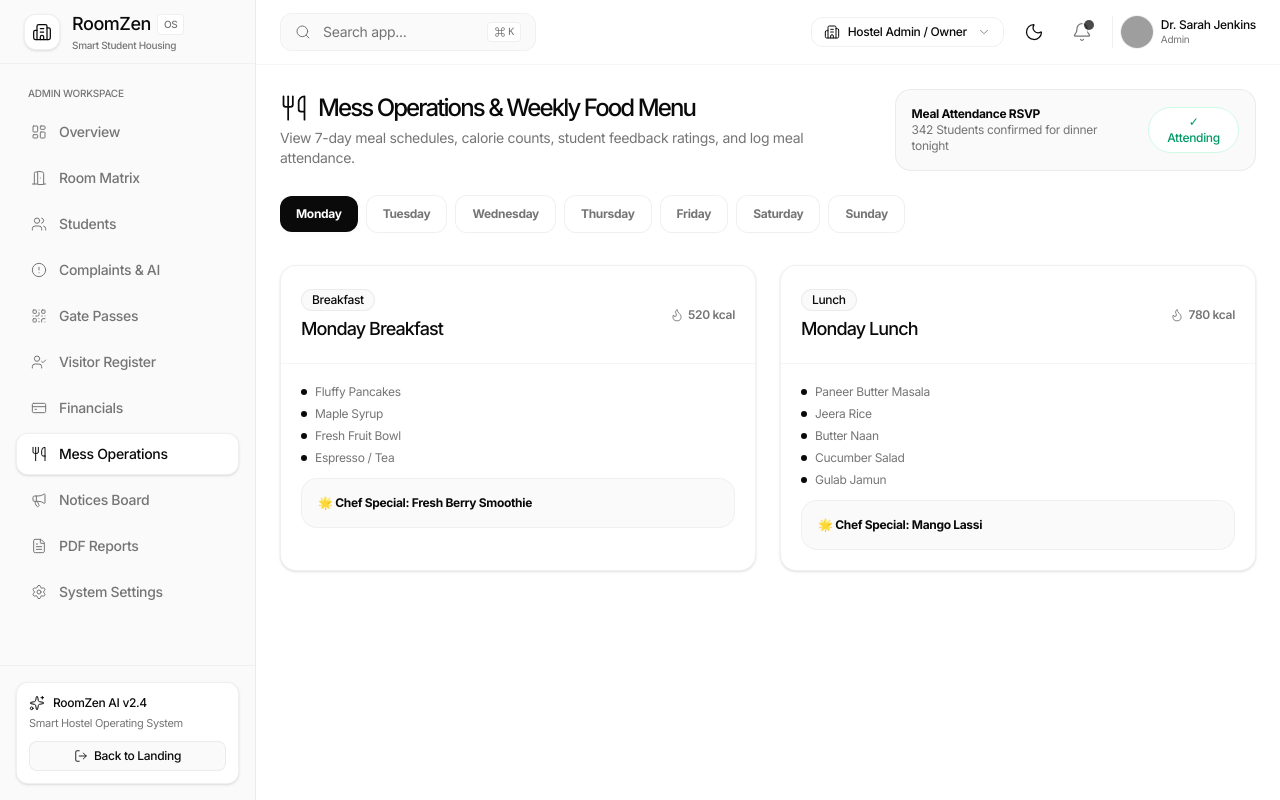
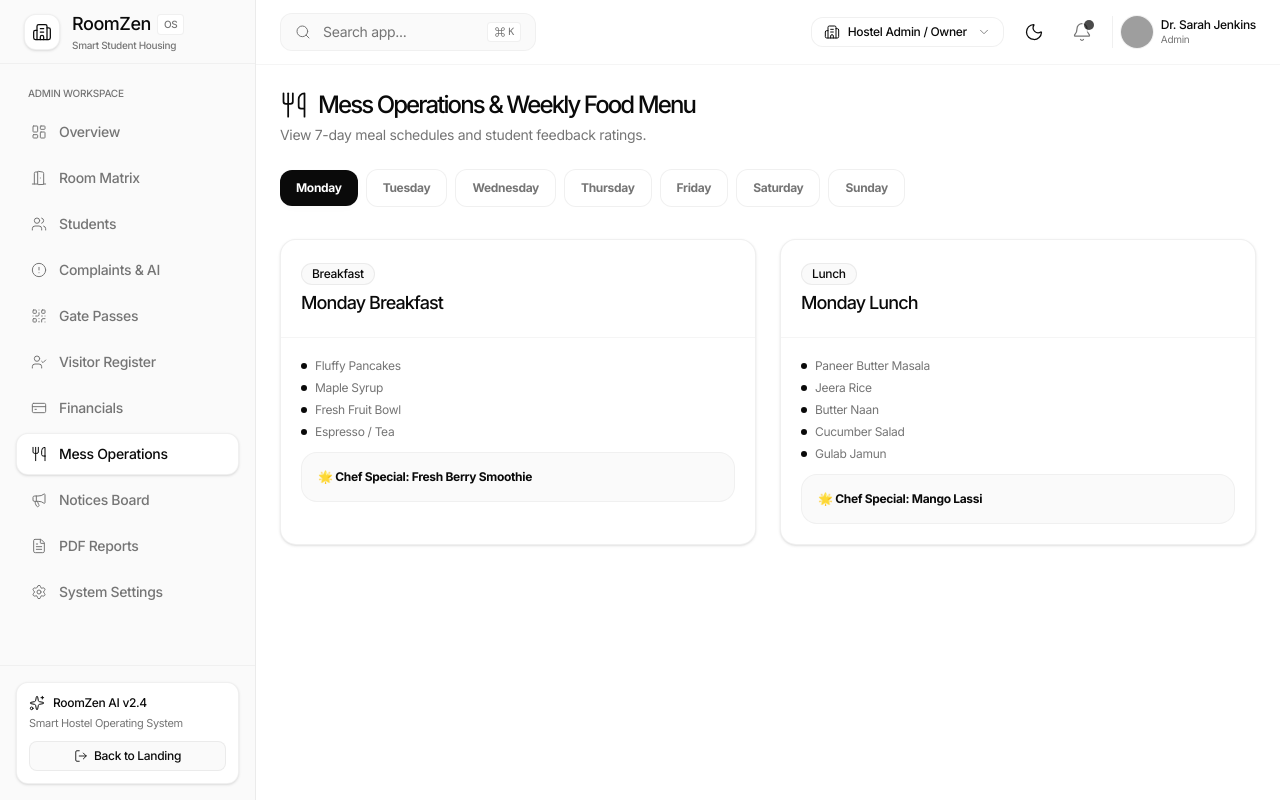
Before and after one commit to adhithyapandiri-a11y/SyntaxSquad, a Next.js app: page /dashboard/mess in a window 1280 px wide. Built offline with nearby package versions, Linux system fonts and the light colour scheme; grey boxes are pictures that could not be loaded.

Commit message:
Remove calorie transparency and attendance counters

```diff
--- a/app/dashboard/mess/page.tsx
+++ b/app/dashboard/mess/page.tsx
@@ -18,8 +18,6 @@ export default function MessPage() {
     | "Saturday"
     | "Sunday"
   >("Monday");
-  const [mealAttendanceCount, setMealAttendanceCount] = useState(342);
-  const [userAttending, setUserAttending] = useState(true);
 
   const days = [
     "Monday",
@@ -43,34 +41,8 @@ export default function MessPage() {
             Mess Operations & Weekly Food Menu
           </h1>
           <p className="text-sm text-[#757575] mt-1">
-            View 7-day meal schedules, calorie counts, student feedback ratings,
-            and log meal attendance.
+            View 7-day meal schedules and student feedback ratings.
           </p>
-        </div>
-
-        <div className="p-4 rounded-2xl bg-[#FAFAFA] border border-[rgba(0,0,0,0.06)] flex items-center gap-3 text-xs">
-          <div>
-            <span className="font-bold text-[#0A0A0A]">
-              Meal Attendance RSVP
-            </span>
-            <p className="text-[#757575]">
-              {mealAttendanceCount} Students confirmed for dinner tonight
-            </p>
-          </div>
-          <Button
-            size="sm"
-            variant={userAttending ? "success" : "outline"}
-            onClick={() => {
-              setUserAttending(!userAttending);
-              setMealAttendanceCount(
-                userAttending
-                  ? mealAttendanceCount - 1
-                  : mealAttendanceCount + 1,
-              );
-            }}
-          >
-            {userAttending ? "✓ Attending" : "RSVP Meal"}
-          </Button>
         </div>
       </div>
 
@@ -109,15 +81,6 @@ export default function MessPage() {
                     {m.dayOfWeek} {m.mealType}
                   </CardTitle>
                 </div>
-                {m.calories && (
-                  <span className="text-xs font-semibold text-[#757575] flex items-center gap-1">
-                    <Flame
-                      className="w-3.5 h-3.5 text-[#757575]"
-                      strokeWidth={1.5}
-                    />{" "}
-                    {m.calories} kcal
-                  </span>
-                )}
               </CardHeader>
               <CardContent className="space-y-3">
                 <ul className="space-y-1.5 text-xs text-[#757575]">
--- a/app/page.tsx
+++ b/app/page.tsx
@@ -103,7 +103,7 @@ export default function LandingPage() {
       icon: Utensils,
       title: "Mess Planner",
       description:
-        "Dynamic 7-day meal schedules, calorie transparency, and daily meal attendance counters.",
+        "Dynamic 7-day meal schedules and student feedback ratings.",
     },
     {
       icon: ShieldCheck,
--- a/lib/store/useStore.ts
+++ b/lib/store/useStore.ts
@@ -383,31 +383,27 @@ const mockMessMenu: MessMenuItem[] = [
     dayOfWeek: 'Monday',
     mealType: 'breakfast',
     items: ['Fluffy Pancakes', 'Maple Syrup', 'Fresh Fruit Bowl', 'Espresso / Tea'],
-    specialItem: 'Fresh Berry Smoothie',
-    calories: 520
+    specialItem: 'Fresh Berry Smoothie'
   },
   {
     id: 'menu_mon_lunch',
     dayOfWeek: 'Monday',
     mealType: 'lunch',
     items: ['Paneer Butter Masala', 'Jeera Rice', 'Butter Naan', 'Cucumber Salad', 'Gulab Jamun'],
-    specialItem: 'Mango Lassi',
-    calories: 780
+    specialItem: 'Mango Lassi'
   },
   {
     id: 'menu_tue_breakfast',
     dayOfWeek: 'Tuesday',
     mealType: 'breakfast',
-    items: ['South Indian Masala Dosa', 'Coconut Chutney', 'Sambar', 'Filter Coffee'],
-    calories: 460
+    items: ['South Indian Masala Dosa', 'Coconut Chutney', 'Sambar', 'Filter Coffee']
   },
   {
     id: 'menu_wed_dinner',
     dayOfWeek: 'Wednesday',
     mealType: 'dinner',
     items: ['Grilled Chicken / Tofu Steak', 'Mashed Potatoes', 'Steamed Broccoli', 'Garlic Bread'],
-    specialItem: 'Chocolate Mousse',
-    calories: 650
+    specialItem: 'Chocolate Mousse'
   }
 ];
 
--- a/types/index.ts
+++ b/types/index.ts
@@ -159,7 +159,6 @@ export interface MessMenuItem {
   mealType: MealType;
   items: string[];
   specialItem?: string;
-  calories?: number;
 }
 
 export interface MessFeedback {
```
